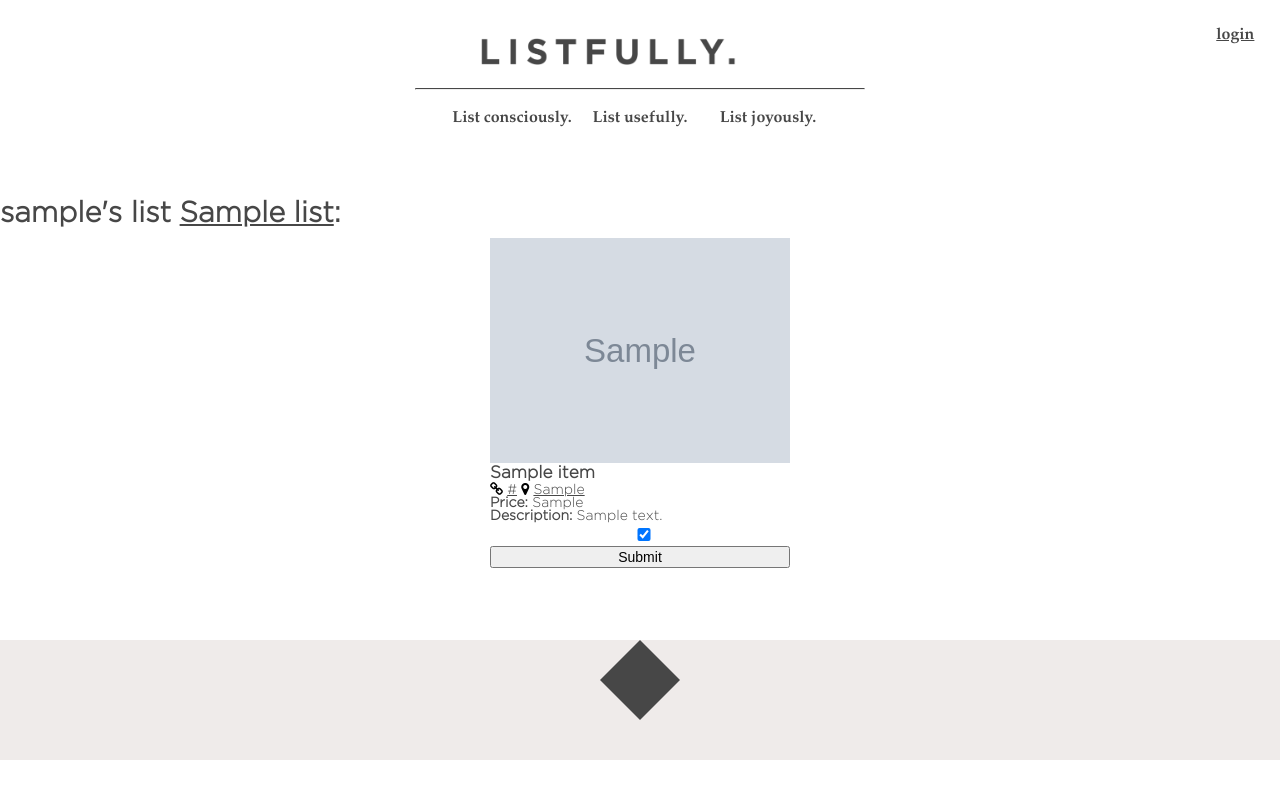
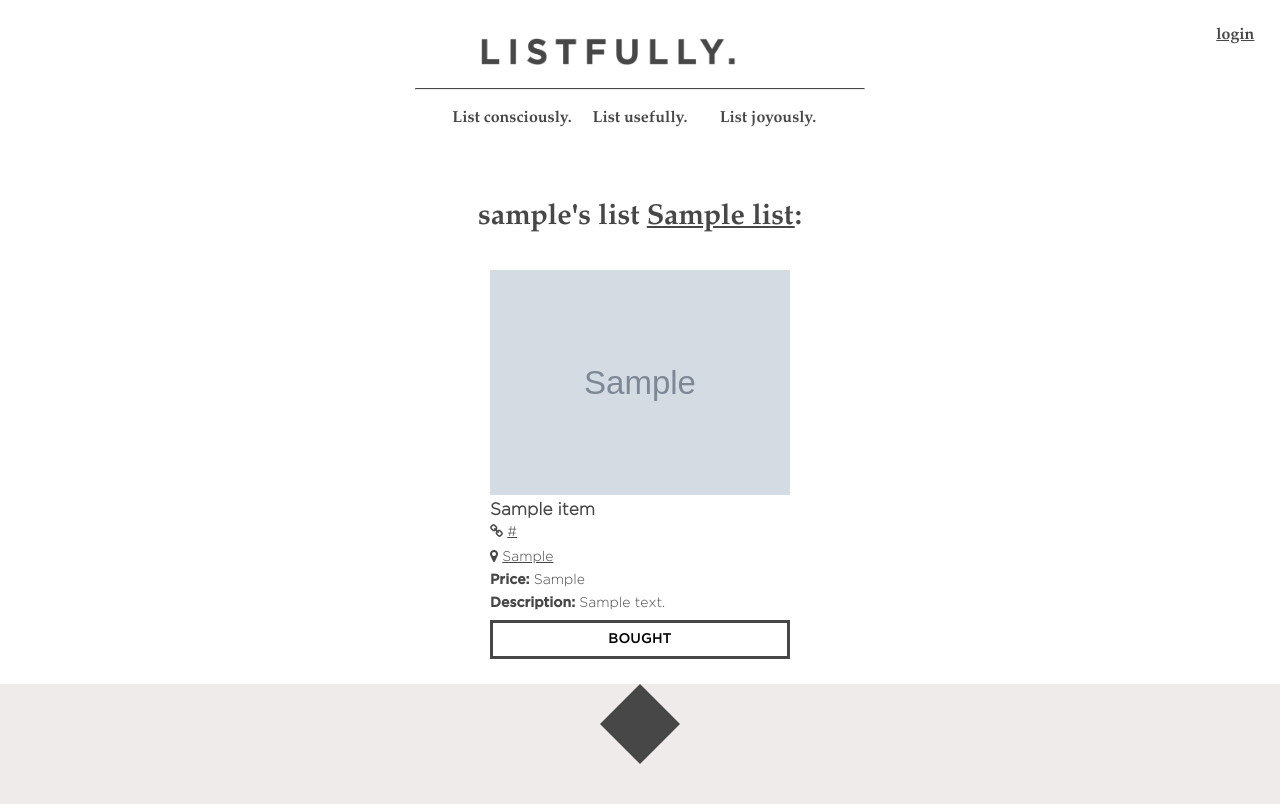
Before and after one commit to hawkaa/listfully, a Django app: template templates/share.html in a window 1280 px wide. Before the commit the page ends 760 px from the top, so only its background shows below. Run offline with Django 3.2, Linux system fonts and the light colour scheme; tables that the repository leaves empty hold one stand-in row (values such as "Sample post"); the template is opened without the code that fills it: values that come from a table or form of the project are taken from there, most other values are stand-ins (such as "Sample title", 1, 10 or a date in 2020); grey boxes marked "Sample" are stand-in pictures.

Commit message:
fix: make lists reuseable

```diff
--- a/list/views.py
+++ b/list/views.py
@@ -22,7 +22,7 @@ def add_item(request, id):
 
     if request.method == 'GET':
         form = AddItem()
-        return render(request, '../templates/items.html', {'form': form, 'list': list})
+        return render(request, '../templates/items.html', {'form': form, 'list': list, 'share': False})
 
     if request.method == 'POST':
         form = AddItem(request.POST)
@@ -71,4 +71,4 @@ def share(request, share):
         list = List.objects.get(share=share)
         items = [item.id for item in list.item_set.all().iterator()]
 
-        return render(request, '../templates/share.html', {'form': form, 'list': list, 'items': items})
+        return render(request, '../templates/share.html', {'form': form, 'list': list, 'items': items, 'share': True})
--- /dev/null
+++ b/templates/item_list.html
@@ -0,0 +1,52 @@
+<div class="row item-container">
+  {% for item in list.item_set.all %}
+    <div class="item col-lg-4 col-md-8 col-sm-6 col-xs-6">
+      {% if item.image %}
+        <img class="item-image" src="{{MEDIA_URL}}{{ item.thumbnail }}" alt="" />
+      {% else %}
+        <img class="item-image" src="{{MEDIA_URL}}default.jpg" alt="" />
+      {% endif %}
+      <div class="item-info">
+        <div class="test1">
+          <h4 class="name">{{ item.name }}</h4>
+          <div class="links">
+            {% if item.url %}
+              <p>
+                <i class="fa fa-link"></i>
+                {% if complete_item_url %}
+                  <a class="url" target="_blank" href="{{ item.url }}">{{item.url}}</a>
+                {% else %}
+                  <a class="url" target="_blank" href="http://{{ item.url }}">{{item.url}}</a>
+                {% endif %}
+              </p>
+            {% endif %}
+            {% if item.location %}
+              <p>
+                <i class="fa fa-map-marker"></i>
+                <a class="location" target="_blank" href="http://maps.google.com/?q={{ item.location }}">
+                  {{ item.location }}
+                </a>
+              </p>
+            {% endif %}
+          </div>
+          <p class="price_range"><b class="gotham-medium">Price:</b> {{ item.price_range }}</p>
+          <p class="description"><b class="gotham-medium">Description:</b> {{ item.description }}</p>
+        </div>
+        {% if share %}
+          <div class="buy-form">
+            <form action="/lists/buy/" method="POST">
+              {% csrf_token %}
+              <input name="bought" class="hidden" value="{{ item.bought|yesno:'False,True' }}" />
+              <input id="bought-{{ item.id }}"  type="button" class="button" value="{{ item.bought|yesno:'BOUGHT,BUY' }}" />
+              <input id="item_id" name="item_id" type="hidden" value="{{ item.id }}" />
+              <input id="share" name="share" type="hidden" value="{{ list.share }}" />
+              <input id="buy-item-{{ item.id }}" type="Submit" value="Submit" class="hidden" />
+            </form>
+          </div>
+        {% else %}
+          <a class="delete" href='delete/{{item.id}}/'><i class="fa fa-trash" aria-hidden="true"></i></a>
+        {% endif %}
+      </div>
+    </div>
+  {% endfor %}
+</div>
--- a/templates/share.html
+++ b/templates/share.html
@@ -2,47 +2,14 @@
 {% load static %}
 
 {% block content %}
-  <h2>{{ list.user }}'s list <span class="underline">{{ list.name }}</span>:</h2>
-  {% for item in list.item_set.all %}
-    <div class="row">
-      <div class="item">
-        {% if item.image %}
-          <img class="item-image" src="{{MEDIA_URL}}{{ item.image }}" alt="" />
-        {% else %}
-          <img class="item-image" src="{{MEDIA_URL}}default.jpg" alt="" />
-        {% endif %}
-        <h4 class="name">{{ item.name }}</h4>
-        <div class="links">
-          {% if item.url %}
-            <i class="fa fa-link"></i>
-            {% if complete_item_url %}
-              <a class="url" target="_blank" href="{{ item.url }}">{{item.url}}</a>
-            {% else %}
-              <a class="url" target="_blank" href="http://{{ item.url }}">{{item.url}}</a>
-            {% endif %}
-          {% endif %}
-          {% if item.location %}
-            <i class="fa fa-map-marker"></i>
-            <a class="location" target="_blank" href="http://maps.google.com/?q={{ item.location }}">
-              {{ item.location }}
-            </a>
-          {% endif %}
-        </div>
-        <p class="price_range"><b>Price:</b> {{ item.price_range }}</p>
-        <p class="description"><b>Description:</b> {{ item.description }}</p>
-        <p id="items" value="{{ items }}"></p>
-        <div class="buy-form">
-          <form action="/lists/buy/" method="POST">
-            {% csrf_token %}
-            <input id="bought-{{ item.id }}" name="bought" type="checkbox" {% if item.bought %}checked{% endif %} value="{{ item.bought|yesno:'False,True' }}" />
-            <input id="item_id" name="item_id" type="hidden" value="{{ item.id }}" />
-            <input id="share" name="share" type="hidden" value="{{ list.share }}" />
-            <input id="buy-item-{{ item.id }}" type="Submit" value="Submit" hidden />
-          </form>
-        </div>
-      </div>
+
+  <div class="row">
+    <div class="col-lg-10 col-md-10 col-sm-10 col-xs-10 list-title center">
+      <h2 class="garamond list-name">{{ list.user }}'s list <span class="underline">{{ list.name }}</span>:</h2>
     </div>
-  {% endfor %}
+  </div>
+
+  {% include 'item_list.html' %}
 
   <script type="text/javascript" charset="ISO-8859-1">
     $( document ).ready(function() {
```
Also changed, not shown: templates/items.html (+1 -38 lines).
